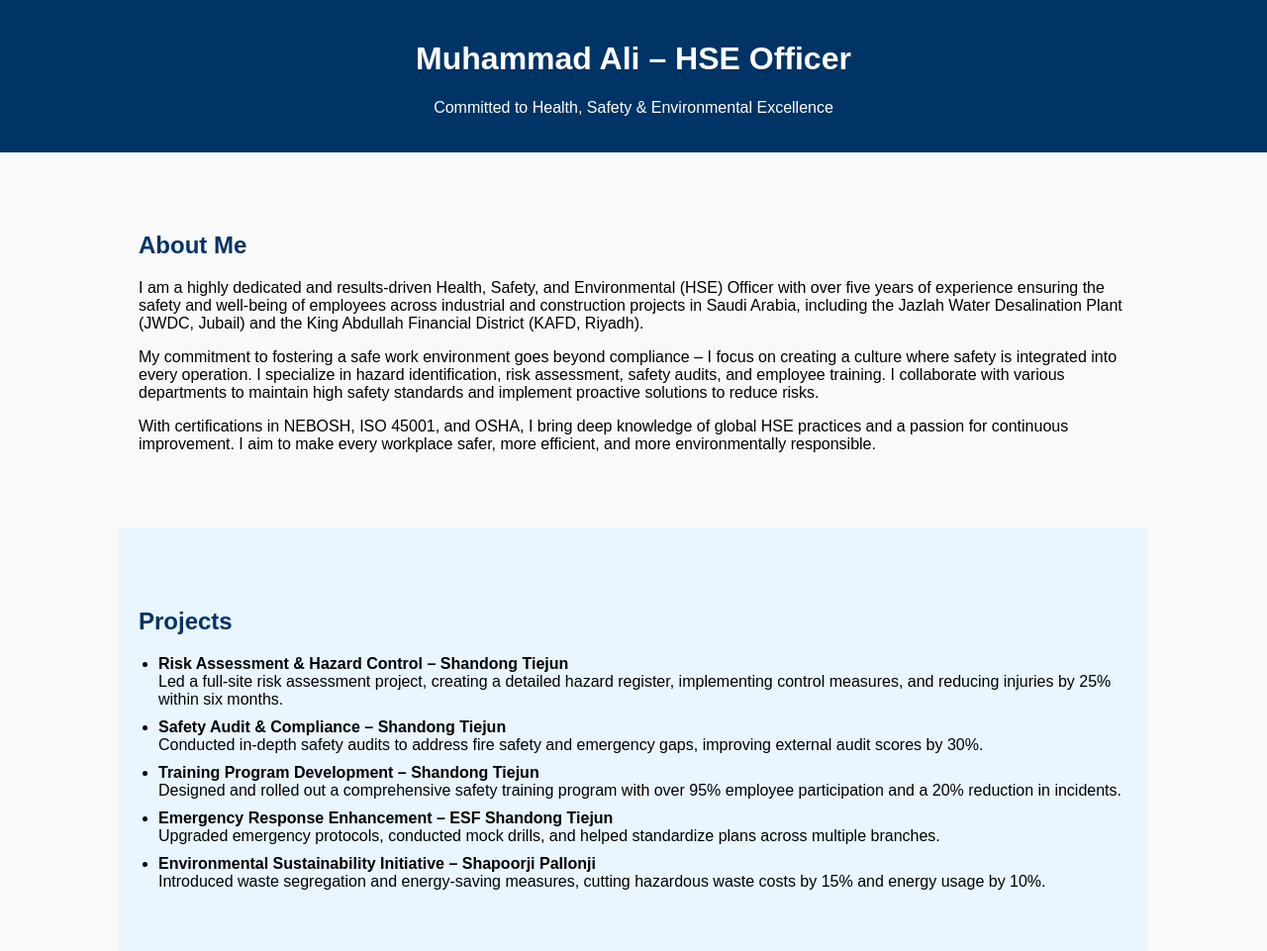
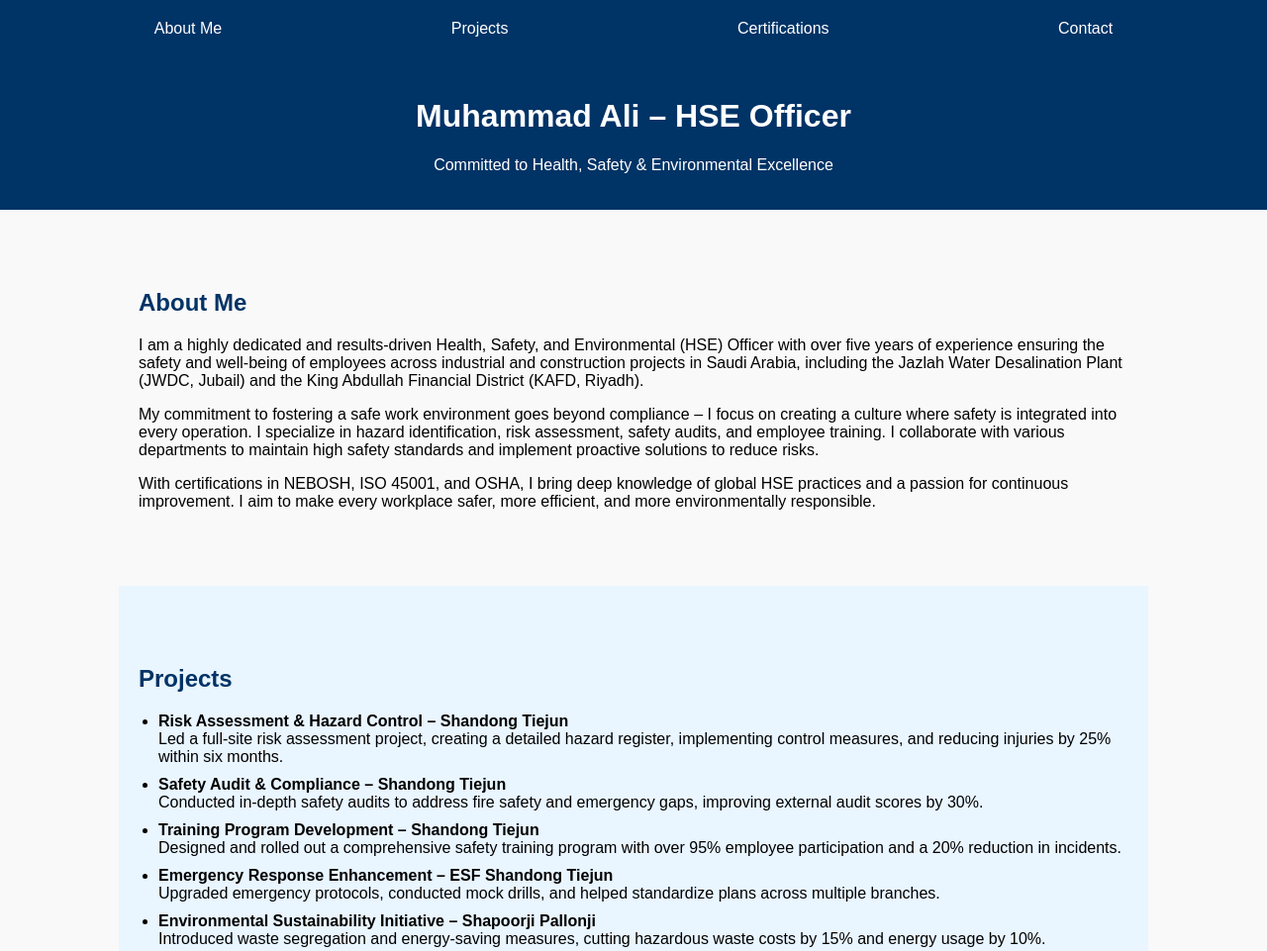
Before and after one commit to MuhammadaliHSE/muhammadali-hse, a plain HTML site: page index.html in a window 1280 px wide. Shown: the top 961 px of the page at 99% size. Drawn offline with Linux system fonts and the light colour scheme.

Commit message:
Navigation bar

```diff
--- a/index.html
+++ b/index.html
@@ -1,3 +1,11 @@
+<nav style="background-color: #003366; padding: 10px 0;">
+  <div style="max-width: 1200px; margin: 0 auto; display: flex; justify-content: space-around; align-items: center;">
+    <a href="#about" style="color: white; text-decoration: none; padding: 10px;">About Me</a>
+    <a href="#projects" style="color: white; text-decoration: none; padding: 10px;">Projects</a>
+    <a href="#certifications" style="color: white; text-decoration: none; padding: 10px;">Certifications</a>
+    <a href="#contact" style="color: white; text-decoration: none; padding: 10px;">Contact</a>
+  </div>
+</nav>
 
 <!DOCTYPE html>
 <html lang="en">
```
